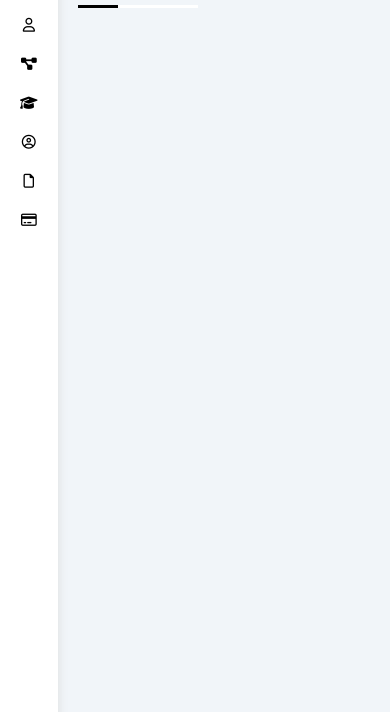
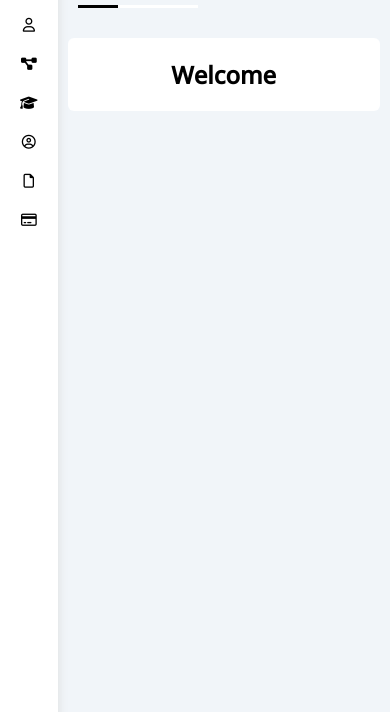
Before and after one commit to Mohammedazzam/44_dashboard_zer, a plain HTML site: page index.html in a window 390 px wide. Shown: the part 132-844 px from the top of the page. Drawn offline with nearby package versions, Linux system fonts and the light colour scheme.

Commit message:
Create Wrapper And Widgets Boxes

```diff
--- a/css/framework.css
+++ b/css/framework.css
@@ -4,6 +4,17 @@
 }
 .aline-center {
     align-items: center;
+}
+.d-grid {
+    display: grid;
+}
+.gap-20 {
+    gap: 20px;
+}
+@media (max-width: 768px) {
+    .block-mobile {
+        display: block;
+    }
 }
 /* End Box */
 
@@ -28,6 +39,7 @@
 }
 /* End padin + Margin */
 
+
 /* Start Color */
 .bg-white {
     background-color: white;
@@ -50,6 +62,11 @@
 .fs-14 {
     font-size: 14px;
 }
+@media(max-width:767px){
+    .text-c-mobile {
+        text-align: center;
+    }
+}
 /* End Font */
 
 /* Start Border */
--- a/css/master.css
+++ b/css/master.css
@@ -191,5 +191,17 @@ ul {
 .page h1::after {
   background-color: black;
   width: 40px;
+}.wrapper {
+  grid-template-columns: repeat(auto-fill, minmax(450px,1fr));
+  margin-left: 20px;
+  margin-right: 20px;
+}
+@media(max-width:767px){
+  .wrapper {
+    grid-template-columns: minmax(200px,1fr);
+    margin-left: 10px;
+    margin-right: 10px;
+    gap: 10px;
+  }
 }
 /* End Content Head */
--- a/index.html
+++ b/index.html
@@ -85,6 +85,12 @@
       </div>
       <!-- End Head -->
       <h1 class="p-relative">Dashboard</h1>
+      <div class="wrapper d-grid gap-20">
+        <div class="welcome bg-white rad-6 text-c-mobile block-mobile">
+          <h2>Welcome</h2>
+        </div>
+
+      </div>
     </div>
   </div>
 </body>
```
